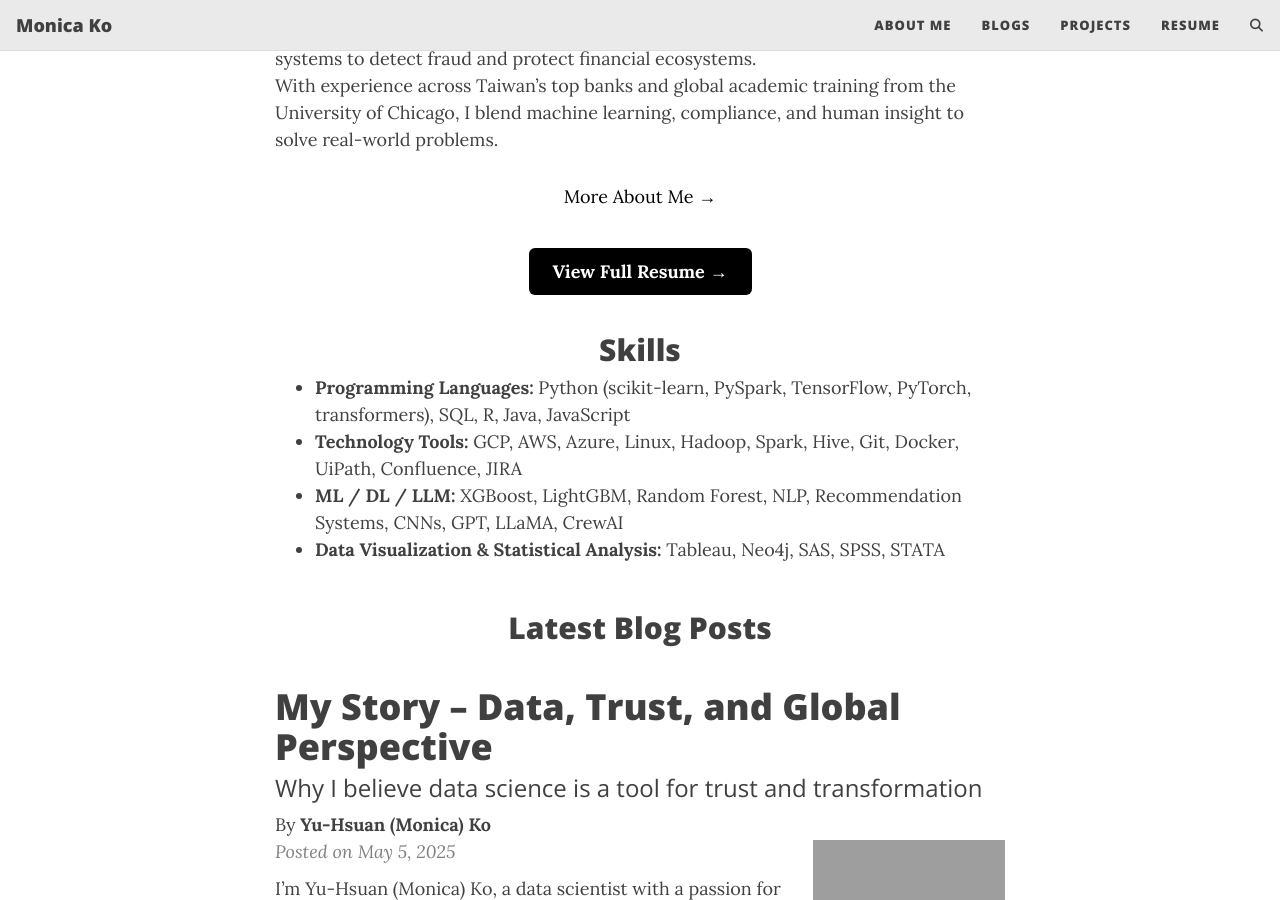
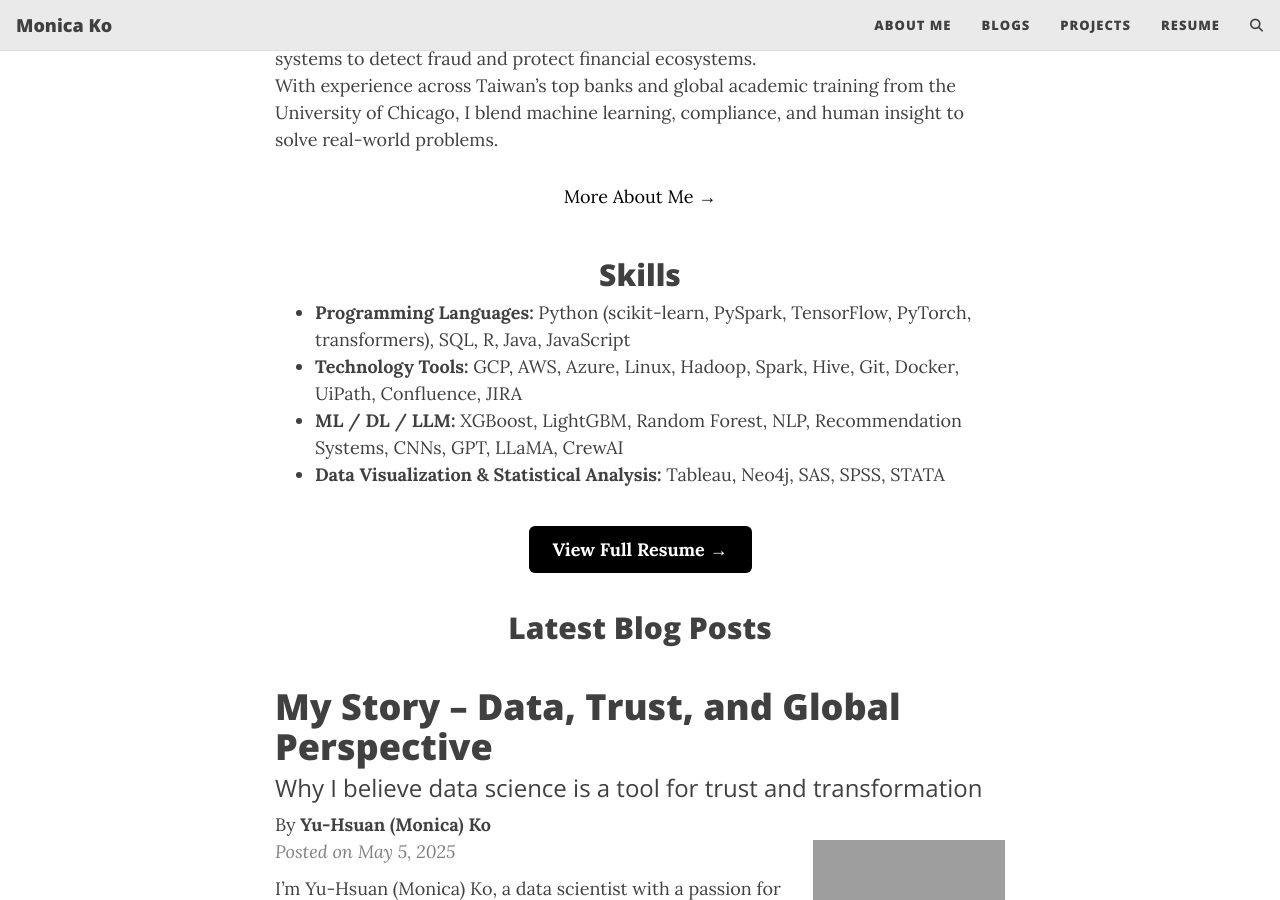
Before and after one commit to yuhsuanko/yuhsuanko.github.io, a Jekyll site: the page built from index.html, in a window 1280 px wide and 900 px high, scrolled down 410 px. Built offline with Jekyll 4.4.1, drawn with Linux system fonts in a browser that asks for light colours; the list of posts is cut into pages by our own code; comment, search, counter and statistics services are not loaded; some of the changed lines change nothing that is shown.

Commit message:
Update index.html

```diff
--- a/index.html
+++ b/index.html
@@ -17,15 +17,6 @@ subtitle: Hi, I'm Monica. I'm a data scientist focused on anti-money laundering
   </p>
 </section>
 
-<section style="text-align: center; margin: 3rem auto;">
-  <a href="/resume/"
-     style="background-color: black; color: white; padding: 0.75rem 1.5rem; text-decoration: none; border-radius: 6px; font-weight: bold; transition: background-color 0.3s ease;"
-     onmouseover="this.style.backgroundColor='#333';"
-     onmouseout="this.style.backgroundColor='black';">
-    View Full Resume →
-  </a>
-</section>
-
 
 <section class="skills-section" style="text-align: left; max-width: 800px; margin: 3rem auto;">
   <h2 style="text-align: center;">Skills</h2>
@@ -37,6 +28,14 @@ subtitle: Hi, I'm Monica. I'm a data scientist focused on anti-money laundering
   </ul>
 </section>
 
+<section style="text-align: center; margin: 3rem auto;">
+  <a href="/resume/"
+     style="background-color: black; color: white; padding: 0.75rem 1.5rem; text-decoration: none; border-radius: 6px; font-weight: bold; transition: background-color 0.3s ease;"
+     onmouseover="this.style.backgroundColor='#333';"
+     onmouseout="this.style.backgroundColor='black';">
+    View Full Resume →
+  </a>
+</section>
 
 <!-- Latest Blog Posts Section -->
 <section class="latest-blog-section">
```
